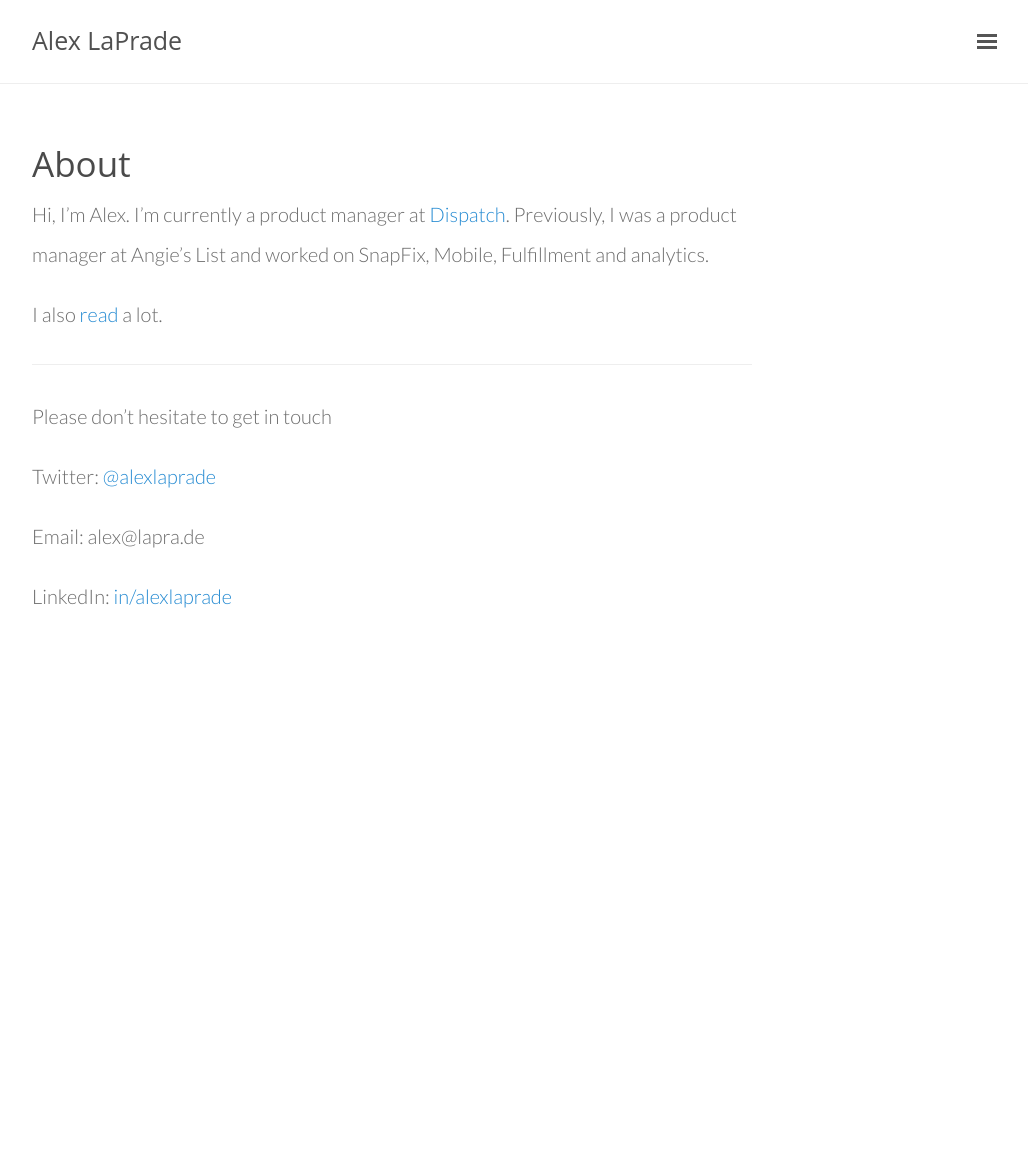
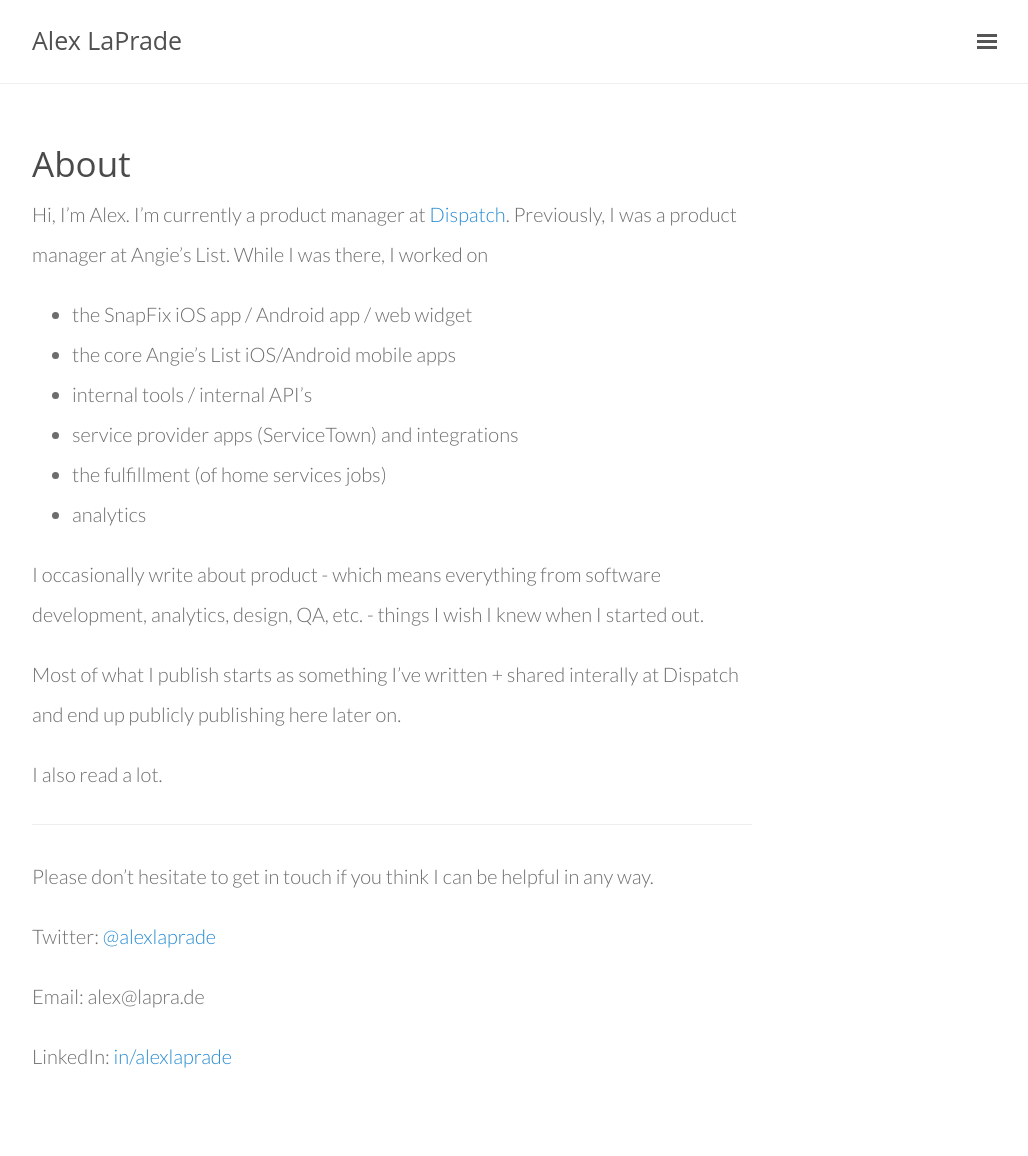
Before and after one commit to laprade/laprade.github.io, a Jekyll site: the page built from about.md, in a window 1280 px wide. Shown: the whole page, without its empty margins (248-1276 px from the left). Built offline with Jekyll 4.4.1, drawn with Linux system fonts in a browser that asks for light colours; before the commit the page ends 900 px from its top, so only the background shows below that.

Commit message:
updated about page + home page

```diff
--- a/_includes/sidebar.html
+++ b/_includes/sidebar.html
@@ -8,7 +8,7 @@
 
   <center><img src="/images/headshot150.png"></center>
 <!-- This is the new hard coded navigation -->
-    <a href="/about/">Hi</a><br>
+    <a href="/about/">About</a><br>
     <a href="/blog-posts/">Blog Posts</a><br>
     <a href="/book-notes/">Book Notes</a><br>
     <p>--<br>
--- a/about.md
+++ b/about.md
@@ -3,13 +3,24 @@
 title: About
 ---
 
-Hi, I'm Alex. I’m currently a product manager at [Dispatch](http://dispatch.me).  Previously, I was a product manager at Angie’s List and worked on SnapFix, Mobile, Fulfillment and analytics.
+Hi, I'm Alex. I’m currently a product manager at [Dispatch](http://dispatch.me).  Previously, I was a product manager at Angie’s List. While I was there, I worked on
 
-I also [read](/book-notes/) a lot.
+* the SnapFix iOS app / Android app / web widget
+* the core Angie's List iOS/Android mobile apps
+* internal tools / internal API's
+* service provider apps (ServiceTown) and integrations
+* the fulfillment (of home services jobs)
+* analytics
+
+I occasionally write about product - which means everything from software development, analytics, design, QA, etc. - things I wish I knew when I started out.
+
+Most of what I publish starts as something I've written + shared interally at Dispatch and end up publicly publishing here later on.
+
+I also read a lot.
 
 ---
 
-Please don't hesitate to get in touch
+Please don't hesitate to get in touch if you think I can be helpful in any way.
 
 Twitter: [@alexlaprade](http://www.twitter.com/alexlaprade)
 
```
Also changed, not shown: blog-posts.md (+4 -0 lines), index.html (+4 -3 lines).
